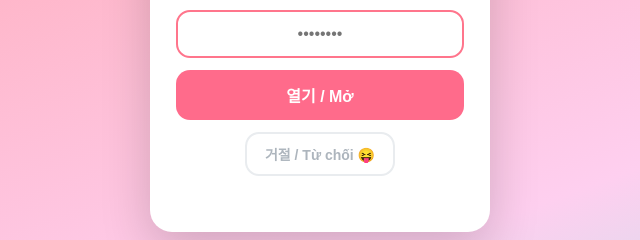
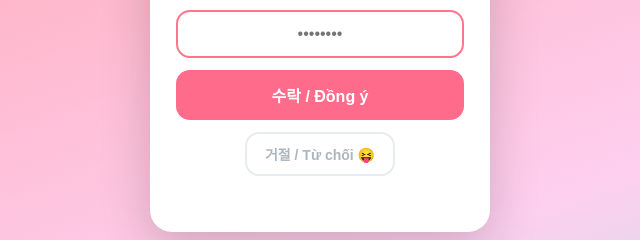
Before and after one commit to moojaa/planner, a plain HTML site: page index.html in a window 1280 px wide. Shown: the part 369-609 px from the top of the page, 320-960 px from the left. Drawn offline with Linux system fonts and the light colour scheme.

Commit message:
비번 버튼 '열기'→'수락'으로 변경 (거절과 짝 맞춤)
Co-Authored-By: Claude Opus 4.8 <noreply@anthropic.com>

```diff
--- a/index.html
+++ b/index.html
@@ -82,7 +82,7 @@
       <h2>비밀번호 / Mật khẩu</h2>
       <p>입력해 주세요</p>
       <input id="pw" type="password" placeholder="••••••••" autocomplete="off">
-      <button onclick="tryUnlock()">열기 / Mở</button>
+      <button onclick="tryUnlock()">수락 / Đồng ý</button>
       <button id="nope" type="button">거절 / Từ chối 😝</button>
       <div class="err" id="err"></div>
     </div>
```
